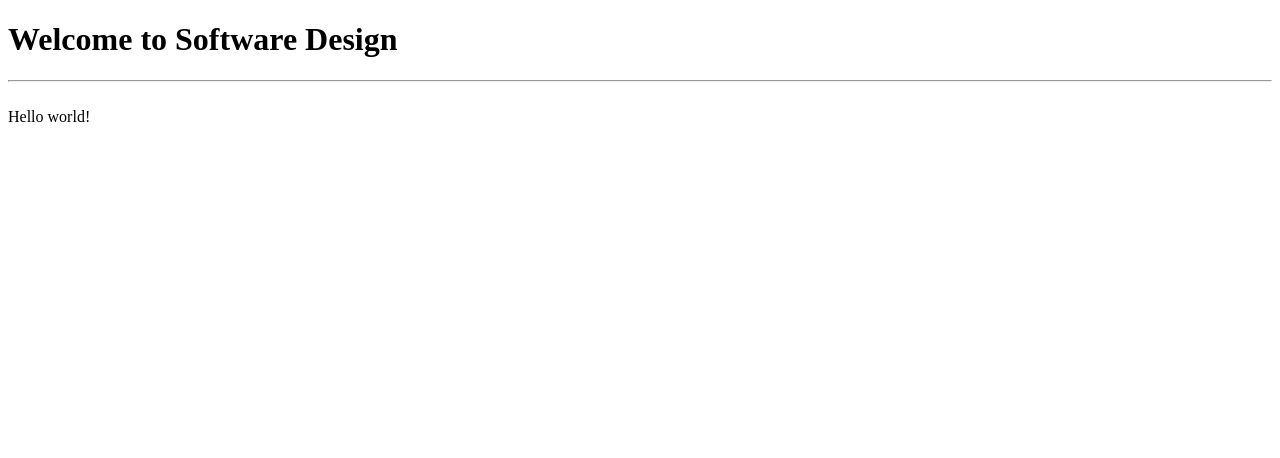
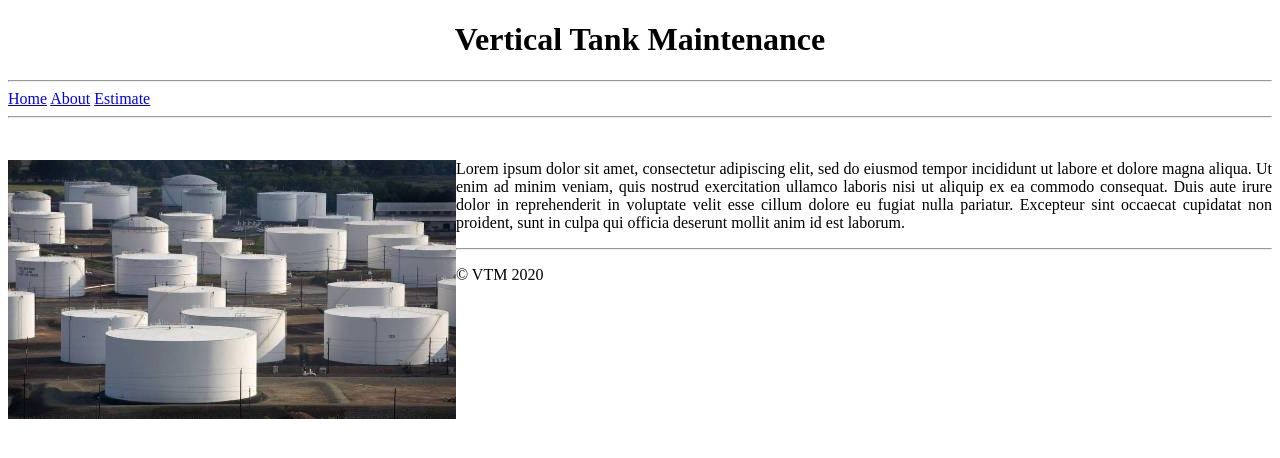
Before and after one commit to jessicatse/Software-Dev-Vertical-Tank-Maintenace, a Flask app: page / in a window 1280 px wide. Shown: the top 458 px of the page. Run offline with Flask 2, Linux system fonts and the light colour scheme.

Commit message:
Commit dev branch to master
commit final project from master after merging the changes from dev

```diff
--- a/app.py
+++ b/app.py
@@ -2,7 +2,8 @@
 # All our code will be in here
 
 from flask import Flask
-from flask import render_template
+from flask import render_template, request
+from flask import request
 
 app = Flask(__name__)
 @app.route("/") #/ means root, .route is function, when the git request shows up to the server and it's blank, it wants whatever is in root
@@ -14,9 +15,25 @@ def index():
 #flask is a python file executing python functions
 # @ is the decorator
 # when the
-@app.route('/mike')
-def mike():
-    return render_template('mike.html')
+@app.route('/estimate', methods=['GET', 'POST'])
+def estimate():
+    if request.method== 'POST':
+        form = request.form
+        userRadius = float(form['radius'])
+        userHeight = float(form['height'])
+        pi = 3.14
+        areaTop = pi*userRadius**2
+        areaSides = 2*(pi*(userRadius*userHeight))
+        totalArea = areaTop + areaSides
+        totalPrice = 24*totalArea + 15*totalArea
+        str = "${:,.2f}"
+        totalPrice = str.format(totalPrice)
+        return render_template('estimate.html', estimate=totalPrice)
+    return render_template('estimate.html')
+
+@app.route('/about')
+def about():
+    return render_template('about.html')
 
 if __name__ == '__main__':
     app.run(debug=True)
--- a/static/css/stylesheet.css
+++ b/static/css/stylesheet.css
@@ -0,0 +1,18 @@
+h1 {
+    text-align: center;
+}
+footer {
+    text-align: left;
+}
+h3 {
+    text-align: center;
+}
+div {
+    text-align: left;
+}
+img {
+    float: left;
+}
+p{
+    text-align: justify;
+}
--- a/templates/base.html
+++ b/templates/base.html
@@ -4,18 +4,27 @@
     <meta charset="UTF-8">
     <meta name="viewport" content="width=device-width, initial-scale=1.0">
     <title>{% block title %} {% endblock %}</title>
-    <link rel='stylesheet' type='text/css' href="{{ url_for('static', filename='css/stylesheet.css') }}">
+    <link rel="stylesheet" type="text/css" href="{{ url_for('static', filename='css/stylesheet.css') }}">
 </head>
 <body>
     <div>
 
-        <h1>Welcome to Software Design</h1>
+        <h1>Vertical Tank Maintenance</h1>
+        <hr>
+        <header>
+            <a href="/" >Home</a>
+            <a href="/about">About</a>
+            <a href="/estimate">Estimate</a>
+        </header>
         <hr>
         <br>
         {% block body %}
 
         {% endblock %}
-
+        <hr>
+        <footer>
+            <p>&copy VTM 2020</p>
+          </footer>
     </div>
 </body>
 </html>
--- a/templates/index.html
+++ b/templates/index.html
@@ -1,5 +1,19 @@
+<!DOCTYPE html>
 {% extends 'base.html' %}
 
-{% block title%} Welcome to the home page {% endblock %}
+{% block title%} Home {% endblock %}
 
-{% block body%} Hello world! {% endblock %}
+
+
+{% block body%}
+<div>
+<img src="{{ url_for('static', filename='images/above_ground_vertical_tanks.jpg') }}">
+<p>
+
+    Lorem ipsum dolor sit amet, consectetur adipiscing elit, sed do eiusmod tempor incididunt ut labore et dolore magna aliqua.
+    Ut enim ad minim veniam, quis nostrud exercitation ullamco laboris nisi ut aliquip ex ea commodo consequat.
+    Duis aute irure dolor in reprehenderit in voluptate velit esse cillum dolore eu fugiat nulla pariatur.
+    Excepteur sint occaecat cupidatat non proident, sunt in culpa qui officia deserunt mollit anim id est laborum.
+</p>
+</div>
+{% endblock %}
--- a/templates/mike.html
+++ /dev/null
@@ -1,5 +0,0 @@
-{% extends 'base.html' %}
-
-{% block title%} Welcome to Mike's page {% endblock %}
-
-{% block body%} It's Mike!! {% endblock %}
```
Also changed, not shown: requirements.txt (+9 -0 lines), templates/about.html (added, +16 -0 lines), templates/estimate.html (added, +27 -0 lines), static/images/above_ground_vertical_tanks.jpg (added).
